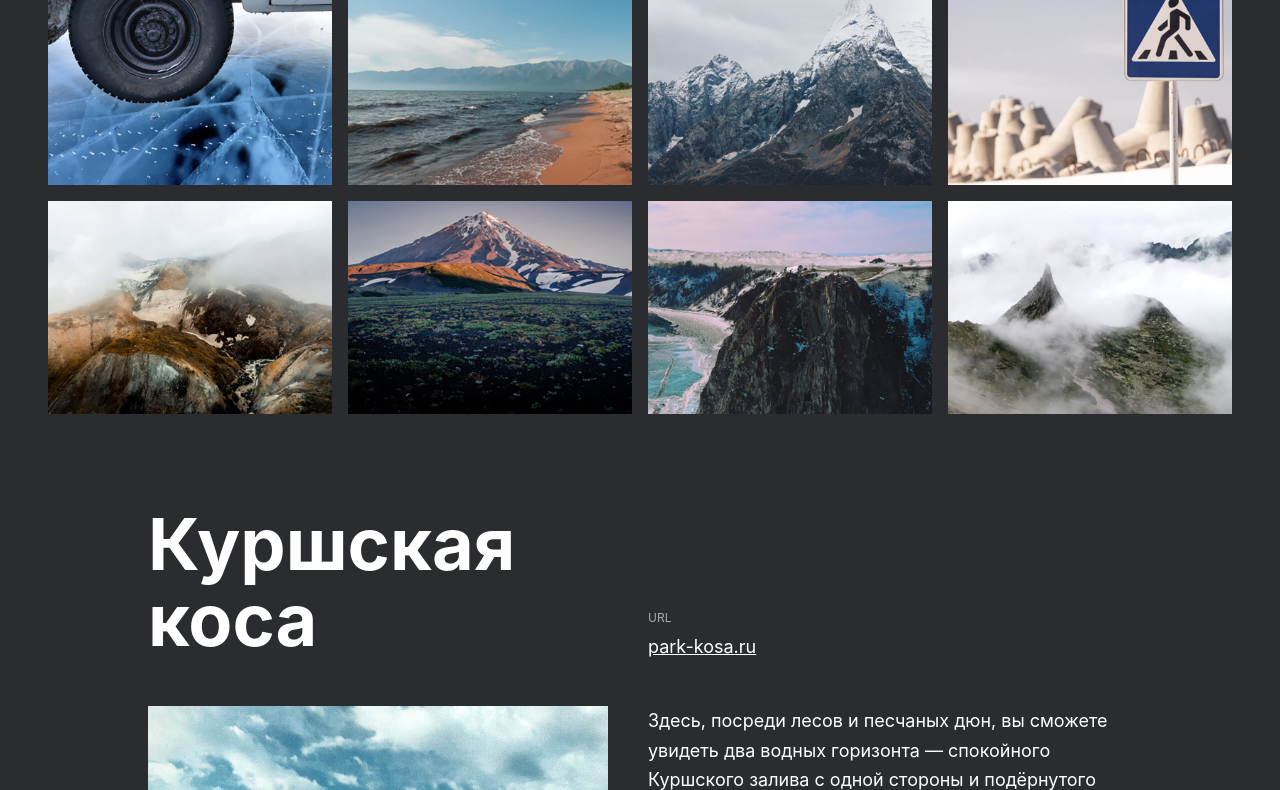
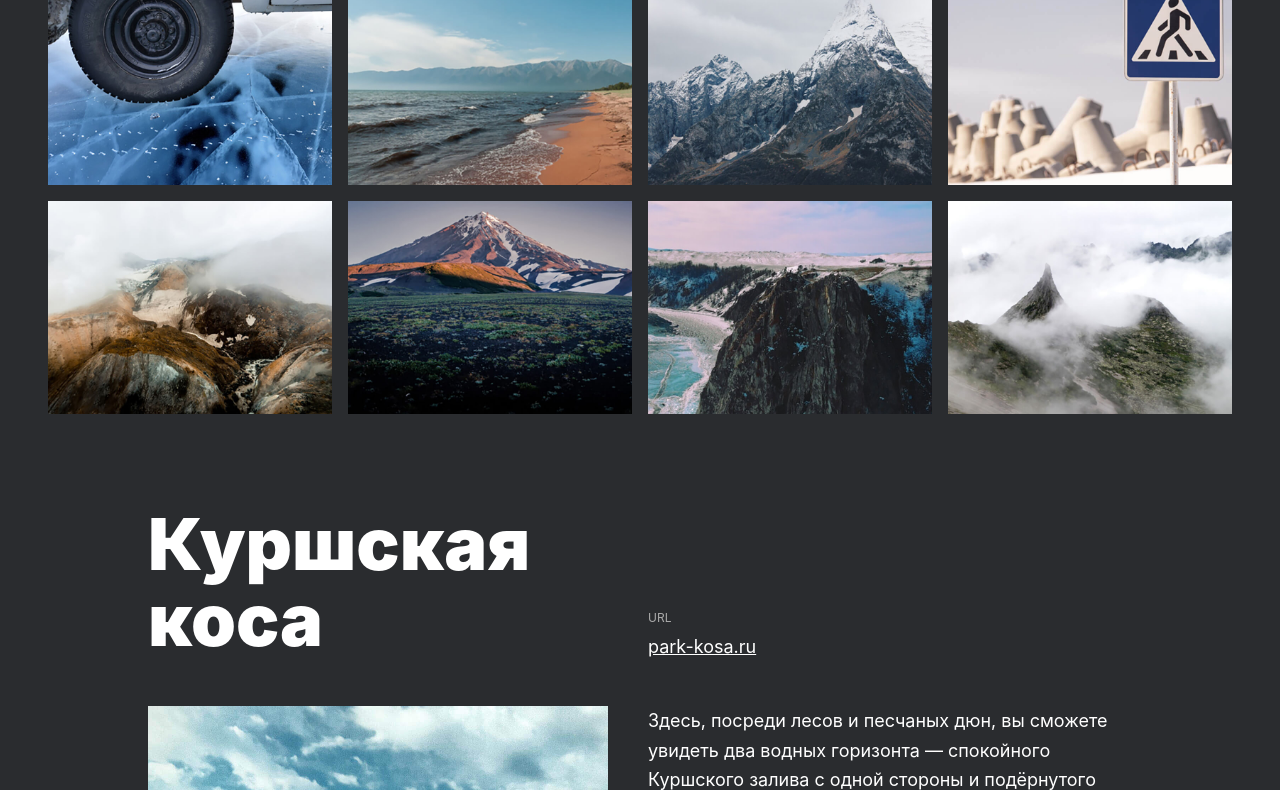
Before and after one commit to antohakriukow/russian-travel, a plain HTML site: page index.html in a window 1280 px wide. Shown: the part 2010-2800 px from the top of the page. Drawn offline with Linux system fonts and the light colour scheme.

Commit message:
version 1.01 update 12.08.2020 15:05

```diff
--- a/blocks/cover/__title/cover__title.css
+++ b/blocks/cover/__title/cover__title.css
@@ -4,7 +4,7 @@
     color: white;
     font-size: 72px;
     line-height: 1.055;
-    font-weight: bolder;
+    font-weight: 900;
     width: 560px;
     text-align: center;
     z-index: 10;
--- a/blocks/intro/__title/intro__title.css
+++ b/blocks/intro/__title/intro__title.css
@@ -5,7 +5,7 @@
     max-width: 690px;
     font-size: 54px;
     line-height: 1.074;
-    font-weight: bolder;
+    font-weight: 900;
 }
 
 @media (max-width: 425px) {
--- a/blocks/lead/__title/lead__title.css
+++ b/blocks/lead/__title/lead__title.css
@@ -1,4 +1,5 @@
 .lead__title {
+    font-weight: 900;
     margin-block-end: 0;
     margin-block-start: 0;
     width: 720px;
@@ -6,7 +7,6 @@
     color: white;
     font-size: 96px;
     line-height: 1.041;
-    font-weight: bolder;
 }
 
 @media (max-width: 720px) {
--- a/blocks/page/page.css
+++ b/blocks/page/page.css
@@ -1,8 +1,8 @@
 .page {
+    font-family: "Inter";
     min-width: 320px;
     max-width: 1280px;
     margin: 0 auto;
-    font-family: "Inter";
     overflow: hidden;
     -moz-osx-font-smoothing: grayscale;
     -webkit-font-smoothing: antialiased;
--- a/blocks/place/__title/place__title.css
+++ b/blocks/place/__title/place__title.css
@@ -4,7 +4,7 @@
     color: white;
     font-size: 72px;
     line-height: calc(76 / 72);
-    font-weight: bolder;
+    font-weight: 900;
 }
 
 @media (max-width: 830px) {
--- /dev/null
+++ b/fonts.css
@@ -0,0 +1,20 @@
+@font-face {
+    src: url(../fonts/Inter-Regular.woff) format(woff),
+        url(../fonts/Inter-Regular.woff2) format(woff2);
+    font-family: "Inter", Arial, sans-serif;
+    font-weight: 400;
+}
+
+@font-face {
+    src: url(../fonts/Inter-Bold.woff) format(woff),
+        url(../fonts/Inter-Bold.woff2) format(woff2);
+    font-family: "Inter", Arial, sans-serif;
+    font-weight: 700;
+}
+
+@font-face {
+    src: url(../fonts/Inter-Black.woff) format(woff),
+        url(../fonts/Inter-Black.woff2) format(woff2);
+    font-family: "Inter", Arial, sans-serif;
+    font-weight: 900;
+}
--- a/pages/index.css
+++ b/pages/index.css
@@ -1,4 +1,6 @@
 @import url(../vendor/normalize.css);
+
+@import url(../fonts.css);
 
 @import url(../blocks/page/page.css);
 
@@ -46,23 +48,3 @@
 @import url(../blocks/footer/__links/footer__links.css);
 @import url(../blocks/footer/__link/footer__link.css);
 @import url(../blocks/footer/__copyright/footer__copyright.css);
-
-@font-face {
-    src: url(../fonts/Inter-Regular.woff) format(woff),
-        url(../fonts/Inter-Regular.woff2) format(woff2);
-    font-family: "Inter", Arial, sans-serif;
-}
-
-@font-face {
-    src: url(../fonts/Inter-Bold.woff) format(woff),
-        url(../fonts/Inter-Bold.woff2) format(woff2);
-    font-family: "Inter", Arial, sans-serif;
-    font-style: bold;
-}
-
-@font-face {
-    src: url(../fonts/Inter-Black.woff) format(woff),
-        url(../fonts/Inter-Black.woff2) format(woff2);
-    font-family: "Inter", Arial, sans-serif;
-    font-weight: bolder;
-}
```
